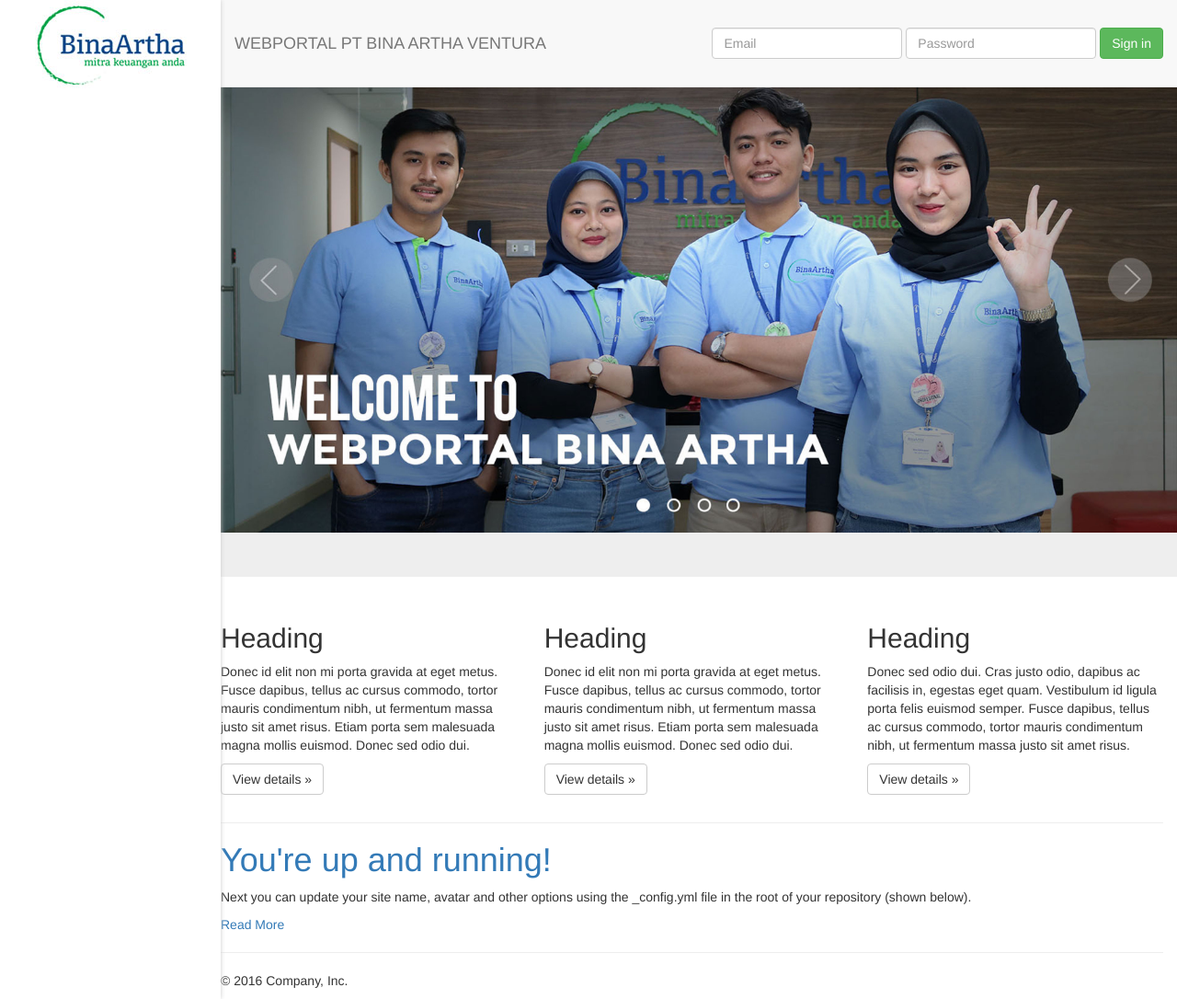
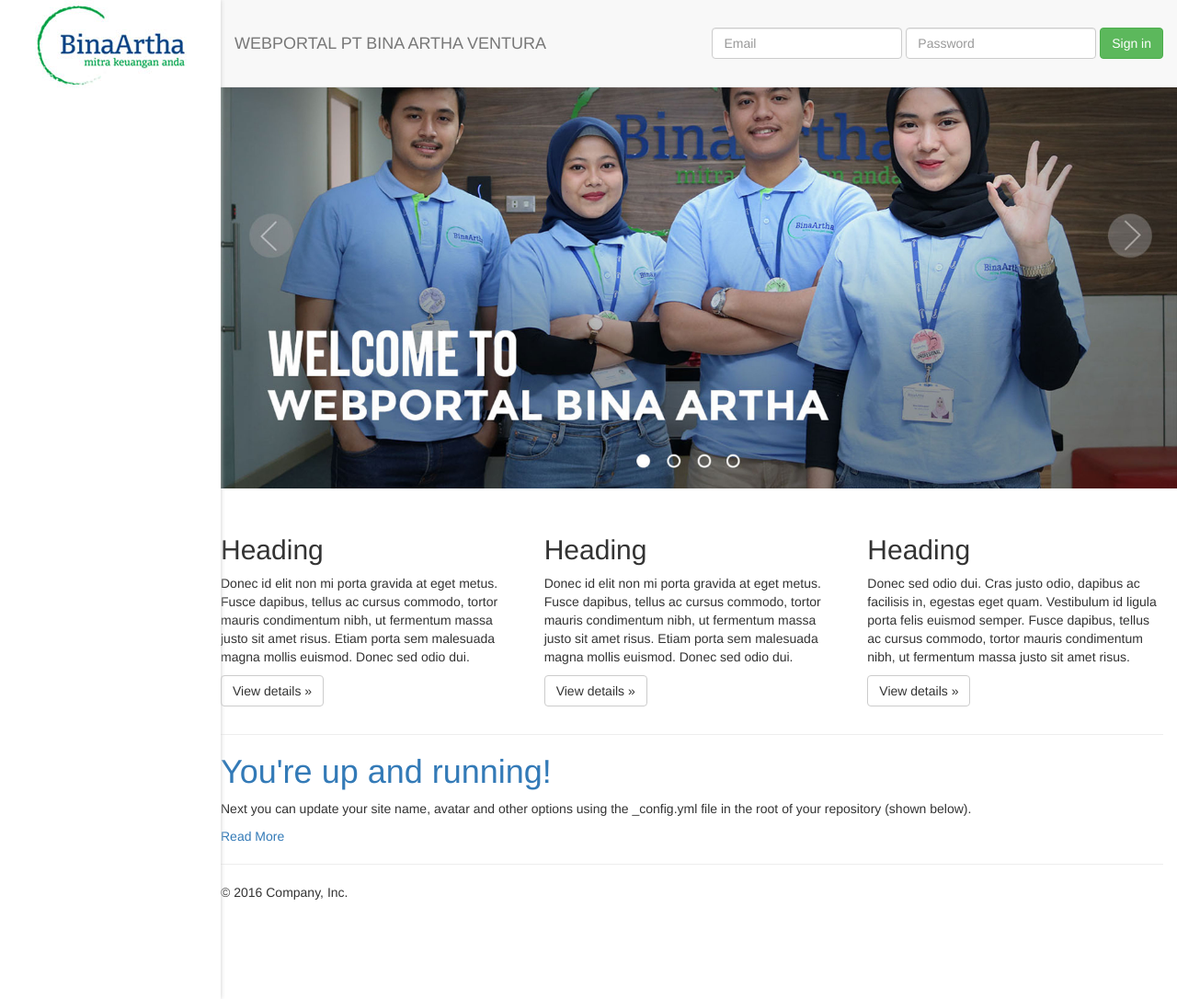
Before and after one commit to kemtol/Bina-Artha, a Jekyll site: the page built from index.html, in a window 1280 px wide and 1086 px high. Shown: the whole window at 92% size. Built offline with Jekyll 4.4.1, drawn with Linux system fonts in a browser that asks for light colours.

Commit message:
Update default.html

```diff
--- a/_layouts/default.html
+++ b/_layouts/default.html
@@ -33,6 +33,11 @@
 
       .push-left-240{
        padding-left:240px;
+      }
+
+      .jumbotron{
+        padding-top:0;
+        padding-bottom:0;
       }
     </style>
   </head>
```
